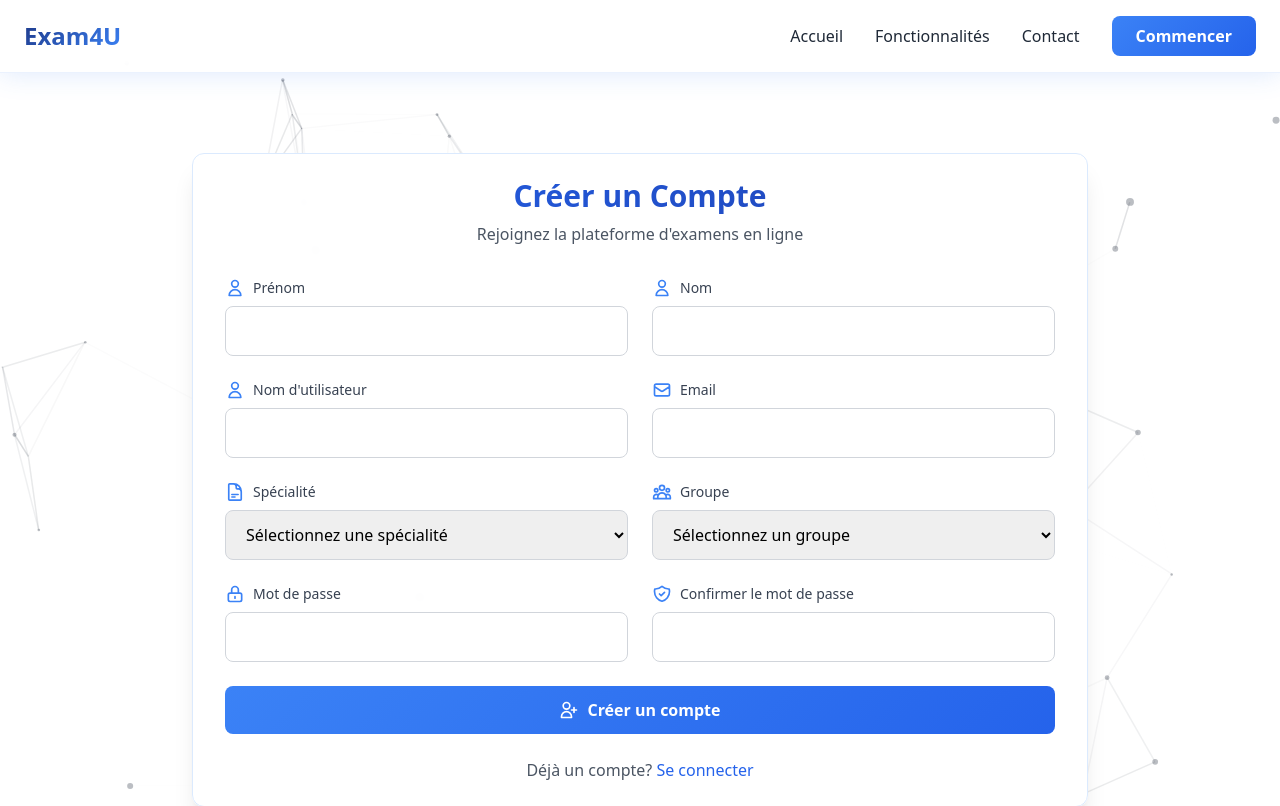
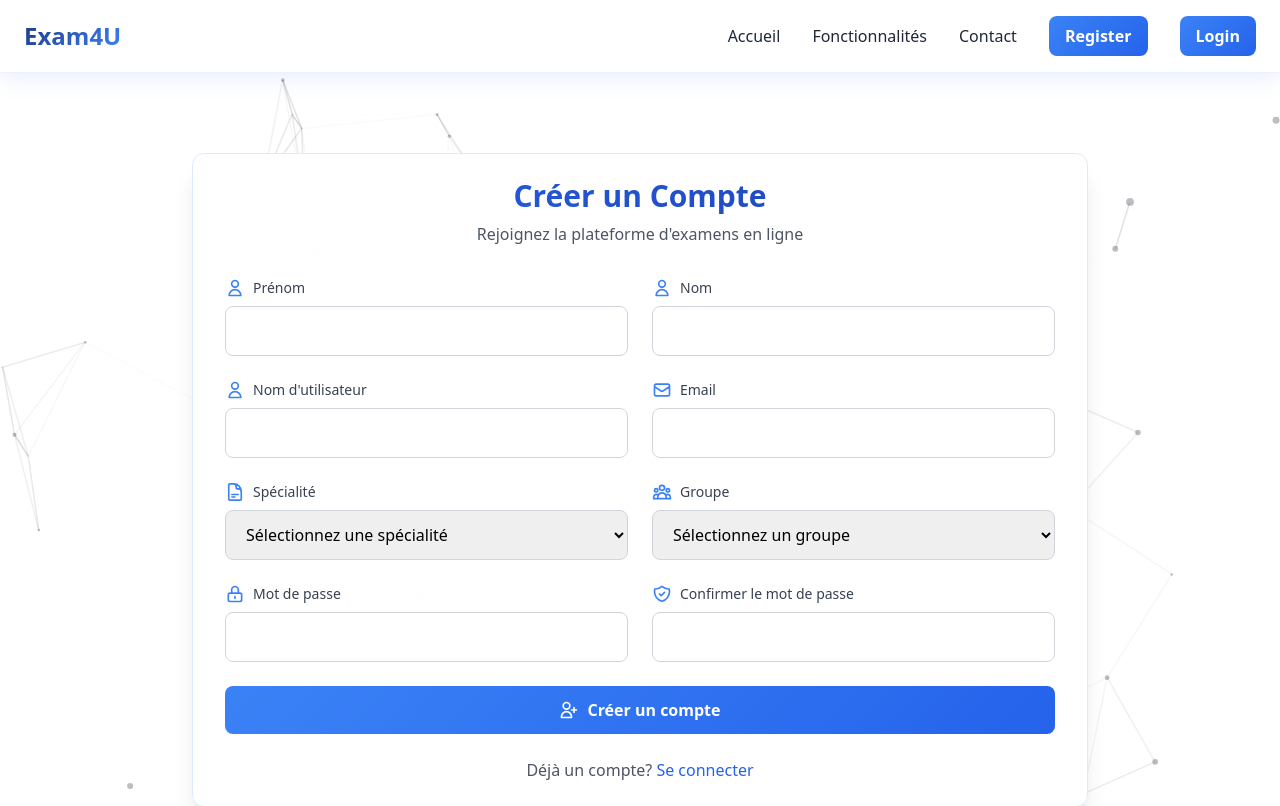
Before and after one commit to YounassAg/EXAM4U, a Django app: page /register/ in a window 1280 px wide. Shown: the top 806 px of the page. Run offline with Django 5.2, Linux system fonts and the light colour scheme; data that the repository does not hold is empty; some libraries are stand-ins or nearby versions.

Commit message:
Fix the navbar links

```diff
--- a/templates/base.html
+++ b/templates/base.html
@@ -84,13 +84,14 @@
     <!-- Navigation -->
     <nav class="navbar fixed w-full top-0 z-50 px-6 py-4">
         <div class="container mx-auto flex justify-between items-center">
-            <a href="#home" class="brand text-2xl">Exam4U</a>
+            <a href="{% url 'index' %}" class="brand text-2xl">Exam4U</a>
             <div class="flex items-center space-x-8">
                 {% if not user.is_authenticated %}
-                    <a href="#home" class="nav-link">Accueil</a>
+                    <a href="{% url 'index' %}" class="nav-link">Accueil</a>
                     <a href="#features" class="nav-link">Fonctionnalités</a>
                     <a href="#contact" class="nav-link">Contact</a>
-                    <a href="{% url 'register' %}" class="btn-primary px-6 py-2 rounded-lg text-white font-semibold">Commencer</a>
+                    <a href="{% url 'register' %}" class="btn-primary px-4 py-2 rounded-lg text-white font-semibold">Register</a>
+                    <a href="{% url 'login' %}" class="btn-primary px-4 py-2 rounded-lg text-white font-semibold">Login</a>
                 {% else %}
                     <a href="{% url 'logout' %}" class="btn-primary px-6 py-2 rounded-lg text-white font-semibold flex items-center space-x-2">
                         <svg class="w-5 h-5" fill="none" stroke="currentColor" viewBox="0 0 24 24">
```
